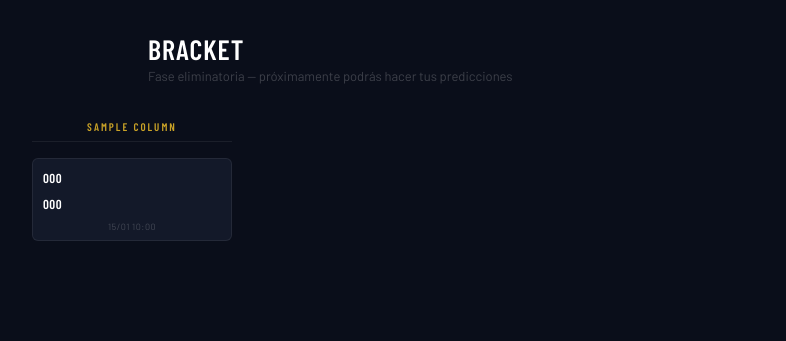
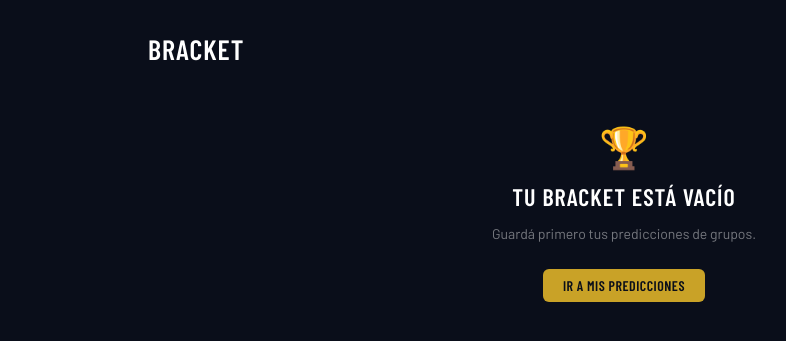
Before and after one commit to yamilpalmiero/maldinis, a Django app: template app/predictions/templates/predictions/bracket.html in a window 1280 px wide. Shown: the part 56-397 px from the top of the page, without its empty margins (16-802 px from the left). Run offline with Django 5.2, Linux system fonts and the light colour scheme; tables that the repository leaves empty hold one stand-in row (values such as "Sample post"); the template is opened without the code that fills it: values that come from a table or form of the project are taken from there, most other values are stand-ins (such as "Sample title", 1, 10 or a date in 2020); parts of the project's set-up code (start-up, migrations or seed data) failed here and were passed over.

Commit message:
feat: bracket view scaffolding with empty state (fase 14e paso 1)
Co-Authored-By: Claude Sonnet 4.6 <noreply@anthropic.com>

```diff
--- a/app/predictions/templates/predictions/bracket.html
+++ b/app/predictions/templates/predictions/bracket.html
@@ -1,14 +1,13 @@
 {% extends 'base.html' %}
-{% load flag_tags %}
 
-{% block title %}Bracket — Mundial 2026{% endblock %}
+{% block title %}Bracket — Tu predicción{% endblock %}
 
 {% block extra_css %}
 <style>
-    .main-content {
-        max-width: 100% !important;
-    }
+    /* Override main content width for full-width bracket */
+    .main-content { max-width: 100% !important; }
 
+    /* Header stays narrow */
     .bracket-header {
         max-width: 1000px;
         margin: 0 auto 28px;
@@ -24,37 +23,65 @@
         letter-spacing: 1px;
     }
 
-    .bracket-subtitle {
-        font-size: 13px;
-        color: var(--text-muted);
+    /* ── Empty state ── */
+    .bracket-empty {
+        max-width: 480px;
+        margin: 60px auto;
+        text-align: center;
+        padding: 0 24px;
     }
 
-    .bracket-scroll {
+    .bracket-empty-icon {
+        display: block;
+        font-size: 40px;
+        line-height: 1;
+        margin-bottom: 16px;
+    }
+
+    .bracket-empty-title {
+        font-family: 'Barlow Condensed', sans-serif;
+        font-size: 24px;
+        font-weight: 600;
+        color: var(--text-primary);
+        text-transform: uppercase;
+        letter-spacing: 1px;
+        margin-bottom: 12px;
+    }
+
+    .bracket-empty-msg {
+        font-size: 14px;
+        color: var(--text-secondary);
+        line-height: 1.6;
+        margin-bottom: 24px;
+    }
+
+    /* ── Bracket layout ── */
+    .bracket-layout {
+        display: flex;
+        align-items: flex-start;
+        gap: 20px;
+        padding: 0 24px 32px;
+    }
+
+    .bracket-rounds-scroll {
+        flex: 1;
         overflow-x: auto;
-        padding: 8px 24px 24px;
+        min-width: 0;
         -webkit-overflow-scrolling: touch;
     }
 
-    .bracket-stage {
+    .bracket-rounds {
         display: flex;
-        gap: 32px;
+        gap: 16px;
         min-width: max-content;
     }
 
-    .bracket-column {
-        display: flex;
-        flex-direction: column;
+    .bracket-round {
         width: 200px;
         flex-shrink: 0;
     }
 
-    .bracket-column:last-child .column-matches {
-        justify-content: center;
-        flex: 1;
-        gap: 16px;
-    }
-
-    .column-label {
+    .round-label {
         font-family: 'Barlow Condensed', sans-serif;
         font-size: 11px;
         font-weight: 600;
@@ -67,140 +94,79 @@
         text-align: center;
     }
 
-    .column-matches {
-        display: flex;
-        flex-direction: column;
-        justify-content: space-around;
-        flex: 1;
-        gap: 8px;
+    /* ── Champion card ── */
+    .bracket-champion {
+        flex-shrink: 0;
+        background: var(--bg-card);
+        border: 1px solid rgba(201, 162, 39, 0.28);
+        border-radius: 12px;
+        padding: 20px 28px;
+        text-align: center;
+        min-width: 140px;
     }
 
-    .bracket-card {
-        background: var(--bg-card);
-        border: 0.5px solid var(--border);
-        border-radius: var(--radius-sm);
-        padding: 8px 10px;
-        display: flex;
-        flex-direction: column;
-        gap: 4px;
+    .champion-label {
+        font-family: 'Barlow Condensed', sans-serif;
+        font-size: 11px;
+        font-weight: 600;
+        color: var(--gold);
+        letter-spacing: 2px;
+        text-transform: uppercase;
+        margin-bottom: 14px;
     }
 
-    .bracket-card.no-teams {
-        opacity: 0.45;
+    .champion-slot {
+        font-family: 'Barlow Condensed', sans-serif;
+        font-size: 32px;
+        font-weight: 600;
+        color: var(--text-muted);
     }
-
-    .bracket-row {
-        display: flex;
-        align-items: center;
-        gap: 6px;
-        height: 22px;
-    }
-
-    .team-flag-mini {
-        width: 18px;
-        height: auto;
-        border-radius: 1px;
-        flex-shrink: 0;
-        box-shadow: 0 0 0 0.5px rgba(255, 255, 255, 0.1);
-    }
-
-    .team-label {
-        font-family: 'Barlow Condensed', sans-serif;
-        font-size: 13px;
-        font-weight: 600;
-        letter-spacing: 0.5px;
-        text-transform: uppercase;
-        color: var(--text-primary);
-        white-space: nowrap;
-        overflow: hidden;
-        text-overflow: ellipsis;
-        flex: 1;
-        min-width: 0;
-    }
-
-    .team-source {
-        font-family: 'Barlow Condensed', sans-serif;
-        font-size: 12px;
-        font-weight: 500;
-        letter-spacing: 0.5px;
-        color: var(--text-muted);
-        text-transform: uppercase;
-        font-style: italic;
-        flex: 1;
-        white-space: nowrap;
-        overflow: hidden;
-        text-overflow: ellipsis;
-    }
-
-    .card-meta {
-        font-size: 9px;
-        color: var(--text-muted);
-        letter-spacing: 0.5px;
-        text-align: center;
-        margin-top: 2px;
-    }
-
-    .empty-state {
-        text-align: center;
-        padding: 60px 24px;
-        color: var(--text-muted);
-        font-size: 14px;
-    }
-
-    @media (max-width: 900px) {
-        .scroll-hint { display: block; text-align: center; font-size: 11px; color: var(--text-muted); margin-bottom: 8px; letter-spacing: 1px; }
-    }
-    .scroll-hint { display: none; }
 </style>
 {% endblock %}
 
 {% block content %}
 <div class="bracket-header">
-    <div>
-        <h1 class="bracket-title">Bracket</h1>
-        <span class="bracket-subtitle">Fase eliminatoria — próximamente podrás hacer tus predicciones</span>
-    </div>
+    <h1 class="bracket-title">Bracket</h1>
 </div>
 
-{% if bracket_columns.0.partidos %}
-<div class="scroll-hint">← Desliza para ver todas las rondas →</div>
-<div class="bracket-scroll">
-    <div class="bracket-stage">
-        {% for column in bracket_columns %}
-        <div class="bracket-column">
-            <div class="column-label">{{ column.label }}</div>
-            <div class="column-matches">
-                {% for item in column.partidos %}
-                <div class="bracket-card {% if not item.match.home_team or not item.match.away_team %}no-teams{% endif %}">
-                    <div class="bracket-row">
-                        {% if item.match.home_team %}
-                            {% flag_url item.match.home_team.code as home_flag %}
-                            {% if home_flag %}<img class="team-flag-mini" src="{{ home_flag }}" alt="{{ item.match.home_team.code }}">{% endif %}
-                            <span class="team-label">{{ item.match.home_team.code }}</span>
-                        {% else %}
-                            <span class="team-source">{{ item.match.home_source }}</span>
-                        {% endif %}
-                    </div>
-                    <div class="bracket-row">
-                        {% if item.match.away_team %}
-                            {% flag_url item.match.away_team.code as away_flag %}
-                            {% if away_flag %}<img class="team-flag-mini" src="{{ away_flag }}" alt="{{ item.match.away_team.code }}">{% endif %}
-                            <span class="team-label">{{ item.match.away_team.code }}</span>
-                        {% else %}
-                            <span class="team-source">{{ item.match.away_source }}</span>
-                        {% endif %}
-                    </div>
-                    <div class="card-meta">{{ item.match.match_datetime|date:"d/m H:i" }}</div>
-                </div>
-                {% endfor %}
+{% if not bracket_listo %}
+<div class="bracket-empty">
+    <span class="bracket-empty-icon">🏆</span>
+    <h2 class="bracket-empty-title">Tu bracket está vacío</h2>
+    {% if not grupos_guardados and not terceros_guardados %}
+    <p class="bracket-empty-msg">Guardá tus predicciones de grupos y el ranking de terceros para armar tu bracket.</p>
+    {% elif not grupos_guardados %}
+    <p class="bracket-empty-msg">Guardá primero tus predicciones de grupos.</p>
+    {% else %}
+    <p class="bracket-empty-msg">Guardá tu ranking de terceros.</p>
+    {% endif %}
+    <a href="{% url 'mis_predicciones' tournament.id %}" class="btn-primary">Ir a mis predicciones</a>
+</div>
+{% else %}
+<div class="bracket-layout">
+    <div class="bracket-rounds-scroll">
+        <div class="bracket-rounds">
+            <div class="bracket-round">
+                <div class="round-label">16avos</div>
+            </div>
+            <div class="bracket-round">
+                <div class="round-label">Octavos</div>
+            </div>
+            <div class="bracket-round">
+                <div class="round-label">Cuartos</div>
+            </div>
+            <div class="bracket-round">
+                <div class="round-label">Semis</div>
+            </div>
+            <div class="bracket-round">
+                <div class="round-label">Final</div>
             </div>
         </div>
-        {% endfor %}
     </div>
-</div>
-{% else %}
-<div class="empty-state">
-    Los partidos de la fase eliminatoria aún no están cargados.
+    <div class="bracket-champion">
+        <div class="champion-label">CAMPEÓN 🏆</div>
+        <div class="champion-slot">?</div>
+    </div>
 </div>
 {% endif %}
 {% endblock %}
```
Also changed, not shown: app/predictions/views.py (+50 -39 lines).
